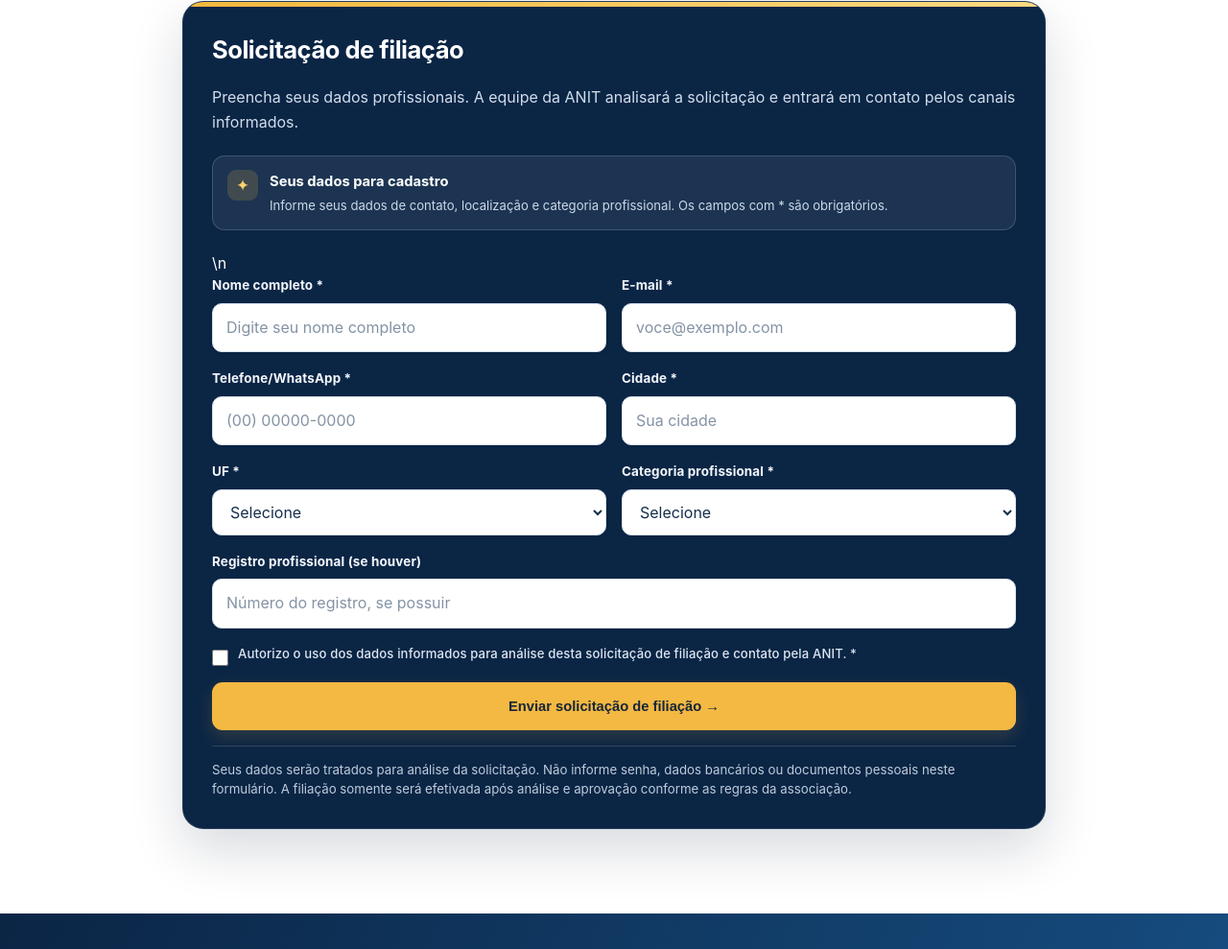
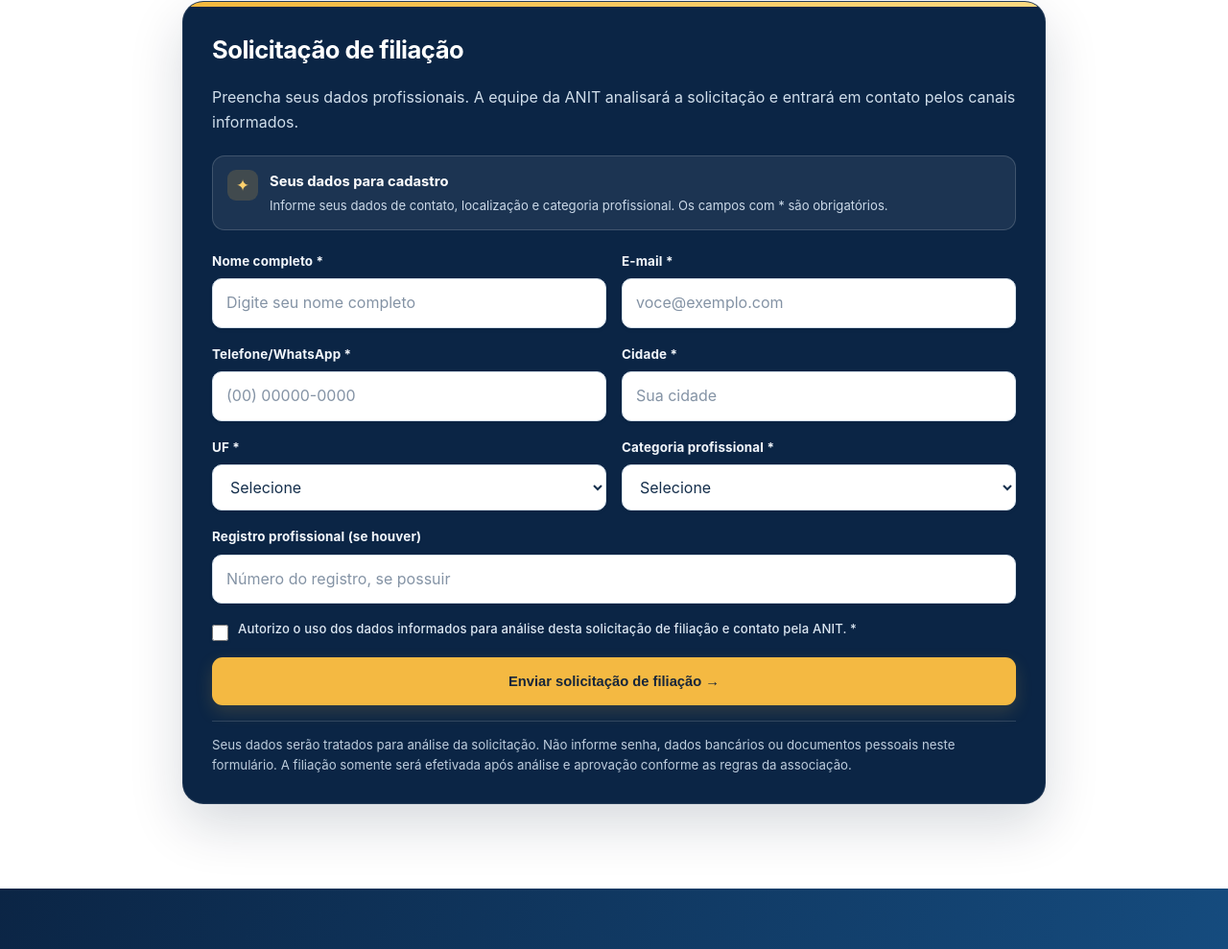
Before and after one commit to enatneuroeducacao-glitch/ANIT-ASSOCIACAO-DE-INSTRUTORES, a website: page index.html in a window 1280 px wide. Shown: the part 5103-6092 px from the top of the page at 96% size. Drawn offline with Linux system fonts and the light colour scheme.

Commit message:
Remove caractere literal de quebra de linha do formulário de filiação

```diff
--- a/index.html
+++ b/index.html
@@ -95,7 +95,8 @@
 <div class="contact-box" style="max-width:900px;margin:28px auto 0">
 <h3>Solicitação de filiação</h3>
 <p>Preencha seus dados profissionais. A equipe da ANIT analisará a solicitação e entrará em contato pelos canais informados.</p>
-<div class="form-guide"><span aria-hidden="true">✦</span><div><strong>Seus dados para cadastro</strong><p>Informe seus dados de contato, localização e categoria profissional. Os campos com * são obrigatórios.</p></div></div>\n<form class="form" id="membershipForm">
+<div class="form-guide"><span aria-hidden="true">✦</span><div><strong>Seus dados para cadastro</strong><p>Informe seus dados de contato, localização e categoria profissional. Os campos com * são obrigatórios.</p></div></div>
+<form class="form" id="membershipForm">
 <div class="field"><label for="memberName">Nome completo *</label><input id="memberName" name="full_name" autocomplete="name" maxlength="160" required placeholder="Digite seu nome completo"></div>
 <div class="field"><label for="memberEmail">E-mail *</label><input id="memberEmail" name="email" type="email" autocomplete="email" maxlength="254" required placeholder="voce@exemplo.com"></div>
 <div class="field"><label for="memberPhone">Telefone/WhatsApp *</label><input id="memberPhone" name="phone" type="tel" autocomplete="tel" maxlength="30" required placeholder="(00) 00000-0000"></div>
```
